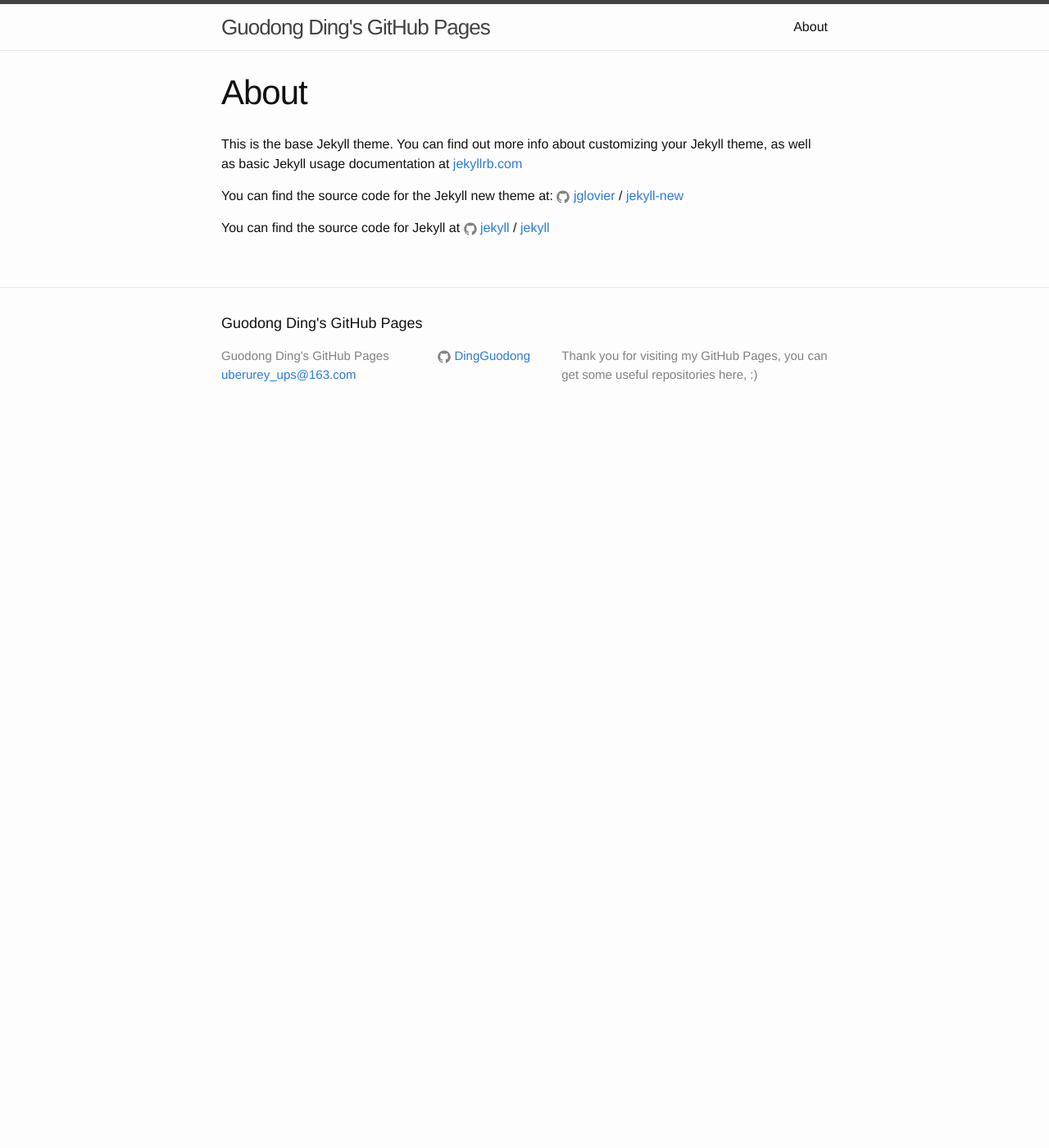
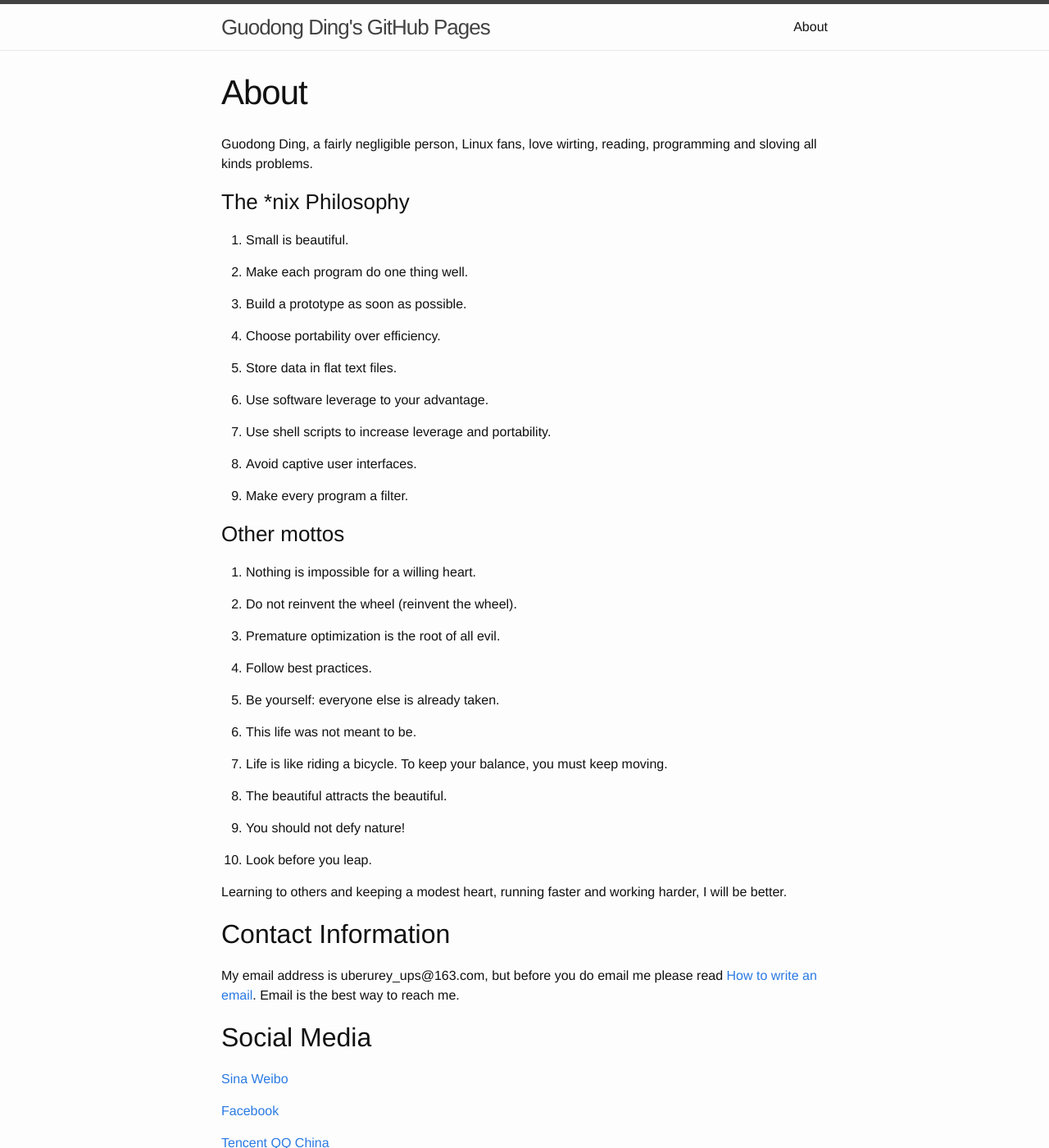
Before and after one commit to DingGuodong/dingguodong.github.io, a Jekyll site: the page built from about.md, in a window 1280 px wide and 1400 px high. Shown: the whole window at 82% size. Built offline with Jekyll 4.4.1, drawn with Linux system fonts in a browser that asks for light colours; some of the changed text lies outside the part shown.

Commit message:
Add files

```diff
--- a/about.md
+++ b/about.md
@@ -4,7 +4,75 @@ title: About
 permalink: /about/
 ---
 
-This is the base Jekyll theme. You can find out more info about customizing your Jekyll theme, as well as basic Jekyll usage documentation at [jekyllrb.com](http://jekyllrb.com/)
+Guodong Ding, a fairly negligible person, Linux fans, love wirting, reading, programming and sloving all kinds problems.
+
+### The *nix Philosophy
+
+1. Small is beautiful.
+
+2. Make each program do one thing well.
+
+3. Build a prototype as soon as possible.
+
+4. Choose portability over efficiency.
+
+5. Store data in flat text files.
+
+6. Use software leverage to your advantage.
+
+7. Use shell scripts to increase leverage and portability.
+
+8. Avoid captive user interfaces.
+
+9. Make every program a filter.
+
+### Other mottos
+
+1. Nothing is impossible for a willing heart.
+
+2. Do not reinvent the wheel (reinvent the wheel).
+
+3. Premature optimization is the root of all evil.
+
+4. Follow best practices.
+
+5. Be yourself: everyone else is already taken.
+
+6. This life was not meant to be.
+
+7. Life is like riding a bicycle. To keep your balance, you must keep moving.
+
+8. The beautiful attracts the beautiful.
+
+9. You should not defy nature!
+
+10. Look before you leap.
+
+Learning to others and keeping a modest heart, running faster and working harder, I will be better.
+
+## Contact Information
+
+My email address is uberurey_ups@163.com, but before you do email me please read [How to write an email].
+Email is the best way to reach me.
+
+## Social Media
+
+[Sina Weibo]
+
+[Facebook]
+
+[Tencent QQ China]
+
+I do not have an account on twitter.
+
+
+--------------------------------
+
+## Jekyll Theme
+
+Those pages are based on Jekyll theme. I also recommand you use this cool tools
+if you donot want to make a site manual,
+as well as basic Jekyll usage documentation at [jekyllrb.com](http://jekyllrb.com/)
 
 You can find the source code for the Jekyll new theme at:
 {% include icon-github.html username="jglovier" %} /
@@ -13,3 +81,8 @@ You can find the source code for the Jekyll new theme at:
 You can find the source code for Jekyll at
 {% include icon-github.html username="jekyll" %} /
 [jekyll](https://github.com/jekyll/jekyll)
+
+[How to write an email]: https://www.google.com/search?q=How+to+write+an+email
+[Sina Weibo]: http://weibo.com/ppnet
+[Facebook]: https://www.facebook.com/dingGuodongLinuxEx
+[Tencent QQ China]: mailto:uberurey_ups@163.com
```
Also changed, not shown: _posts/2016-06-24-read-my-51cto-blog.markdown (added, +28 -0 lines).
